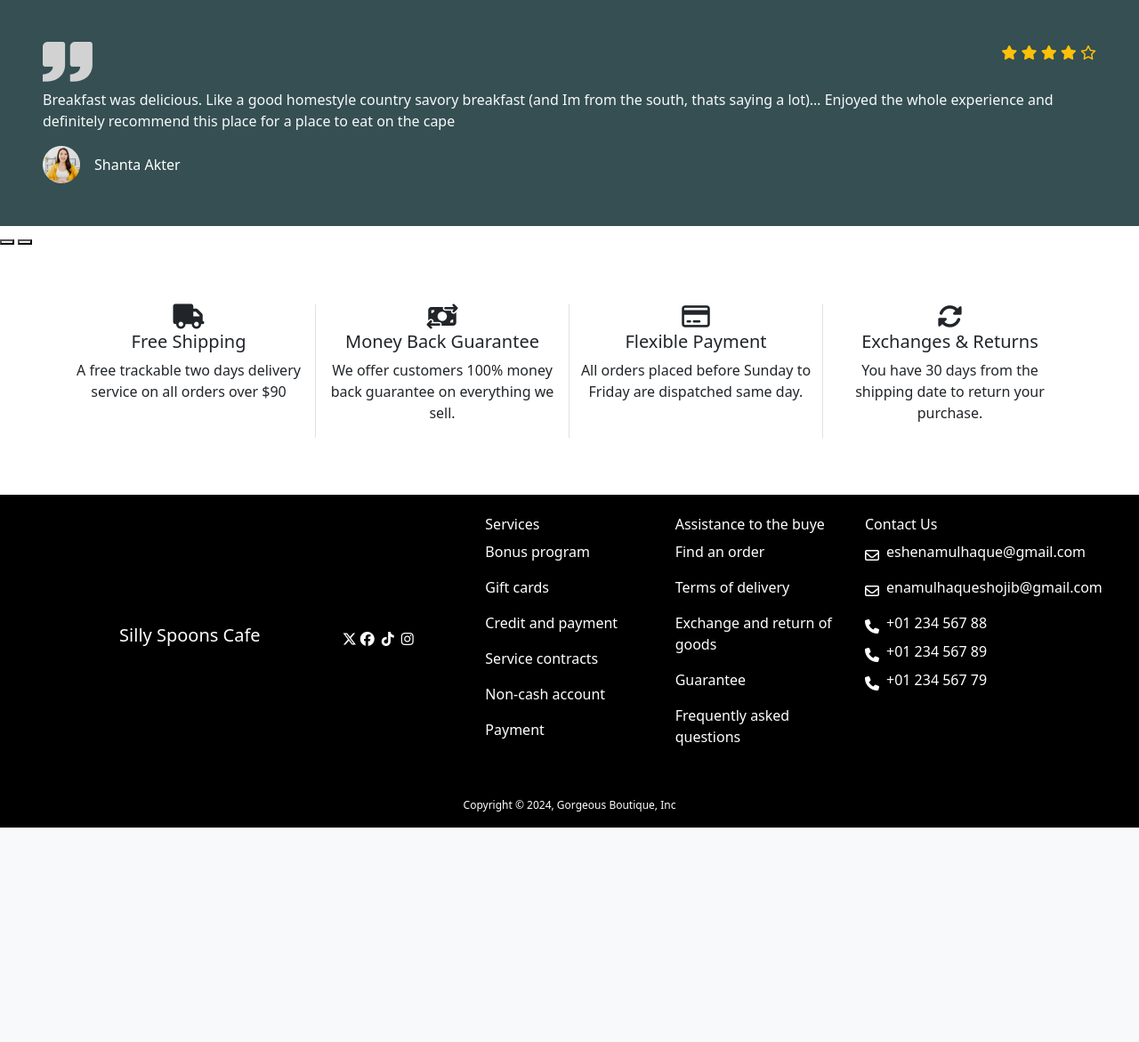
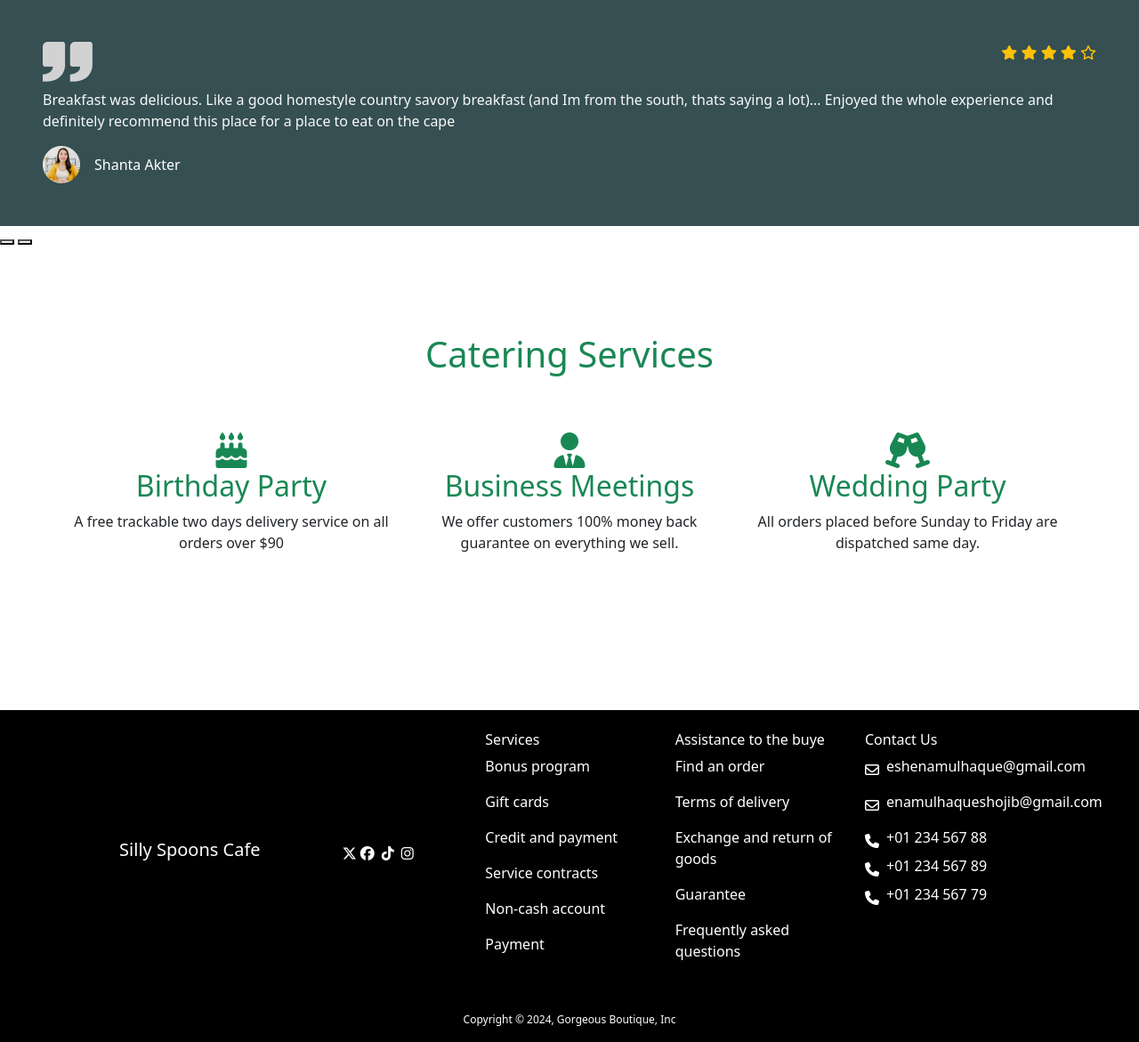
Before and after one commit to Enamul-Haque-Shojib/food_website, a Django app: a page that uses templates/home.html in a window 1280 px wide. Shown: the part 4654-5825 px from the top of the page at 89% size. Before the commit the page ends 5584 px from the top, so only its background shows below. Run offline with Django 4.2, Linux system fonts and the light colour scheme; data comes from the database, SQL or seed files in the repository; some libraries are stand-ins or nearby versions.

Commit message:
css class added

```diff
--- a/templates/home.html
+++ b/templates/home.html
@@ -308,29 +308,27 @@
 
 
 
-
-
+<div class="my-5 py-5">
+  <div class="width-title mb-3 center-title text-center ">
+    <h1 class="fw-light text-success mb-4">Catering Services</h1>
+  </div>
   <div class="container text-center my-5">
     <div class="row">
-    <div class="col-lg-3 col-sm-12 border-end my-sm-3">
-      <i class="fa-solid fa-truck fs-3"></i>
-      <h5>Free Shipping</h5>
+      <div class="col-lg-4 col-sm-12  my-sm-3">
+        <i class="fa-solid fa-cake-candles fs-1 text-success"></i>
+        <h2 class="text-success">Birthday Party</h2>
         <p class="icon-text">A free trackable two days delivery service on all orders over $90</p>
       </div>
-    <div class="col-lg-3 col-sm-12 border-end my-sm-3">
-      <i class="fa-solid fa-money-bill-transfer fs-3"></i>
-      <h5>Money Back Guarantee</h5>
+      <div class="col-lg-4 col-sm-12 my-sm-3">
+        <i class="fa-solid fa-user-tie fs-1 text-success"></i>
+        <h2 class="text-success">Business Meetings</h2>
         <p class="icon-text">We offer customers 100% money back guarantee on everything we sell.</p>
       </div>
-    <div class="col-lg-3 col-sm-12 border-end my-sm-3">
-      <i class="fa-regular fa-credit-card fs-3"></i>
-      <h5>Flexible Payment</h5>
+      <div class="col-lg-4 col-sm-12 my-sm-3">
+        <i class="fa-solid fa-champagne-glasses fs-1 text-success"></i>
+        <h2 class="text-success">Wedding Party</h2>
         <p class="icon-text">All orders placed before Sunday to Friday are dispatched same day.</p>
       </div>
-    <div class="col-lg-3 col-sm-12 my-sm-3">
-      <i class="fa-solid fa-rotate fs-3"></i>
-      <h5>Exchanges & Returns</h5>
-      <p class="icon-text">You have 30 days from the shipping date to return your purchase.</p>
     </div>
   </div>
 </div>
@@ -345,4 +343,5 @@
 
 
 
+
 {% endblock %}
```
Lines whose indentation alone changed are shown as unchanged.
